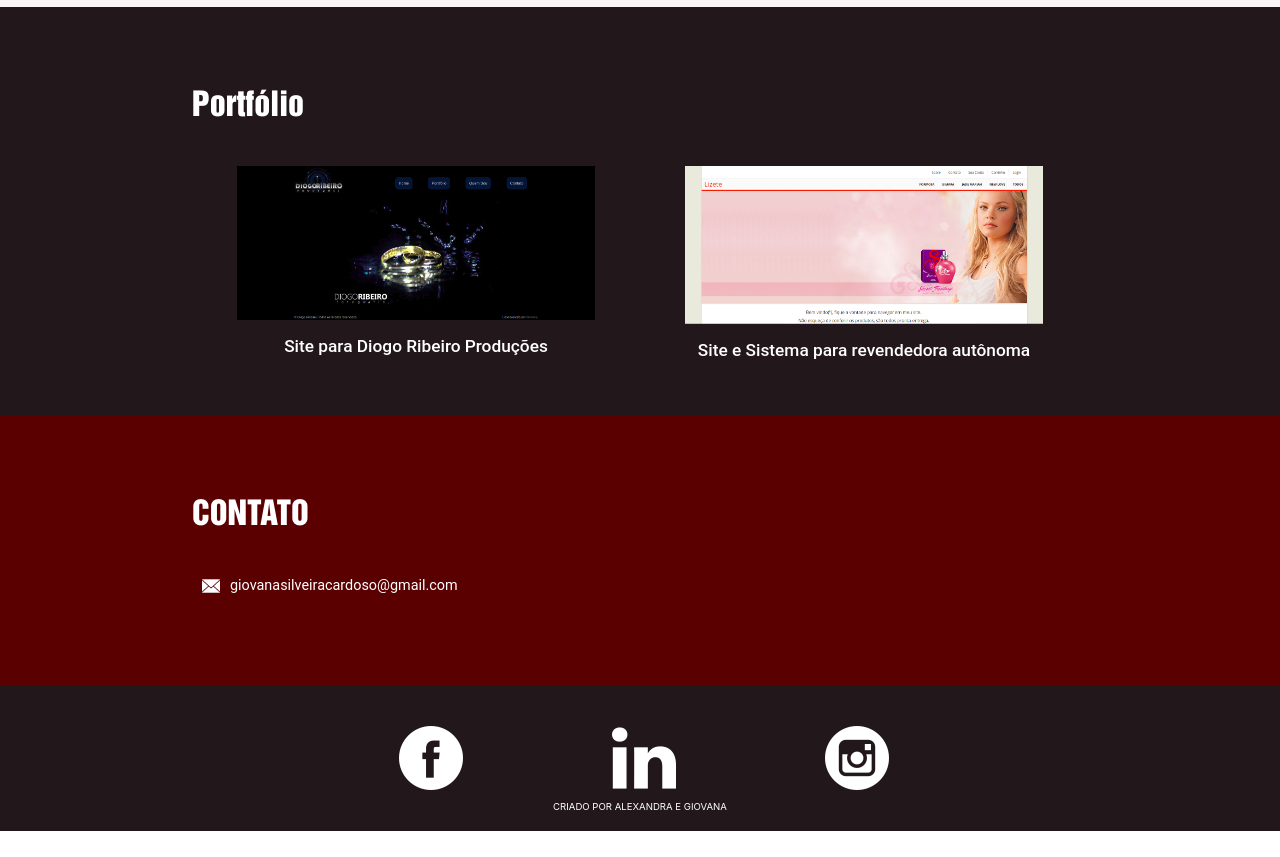
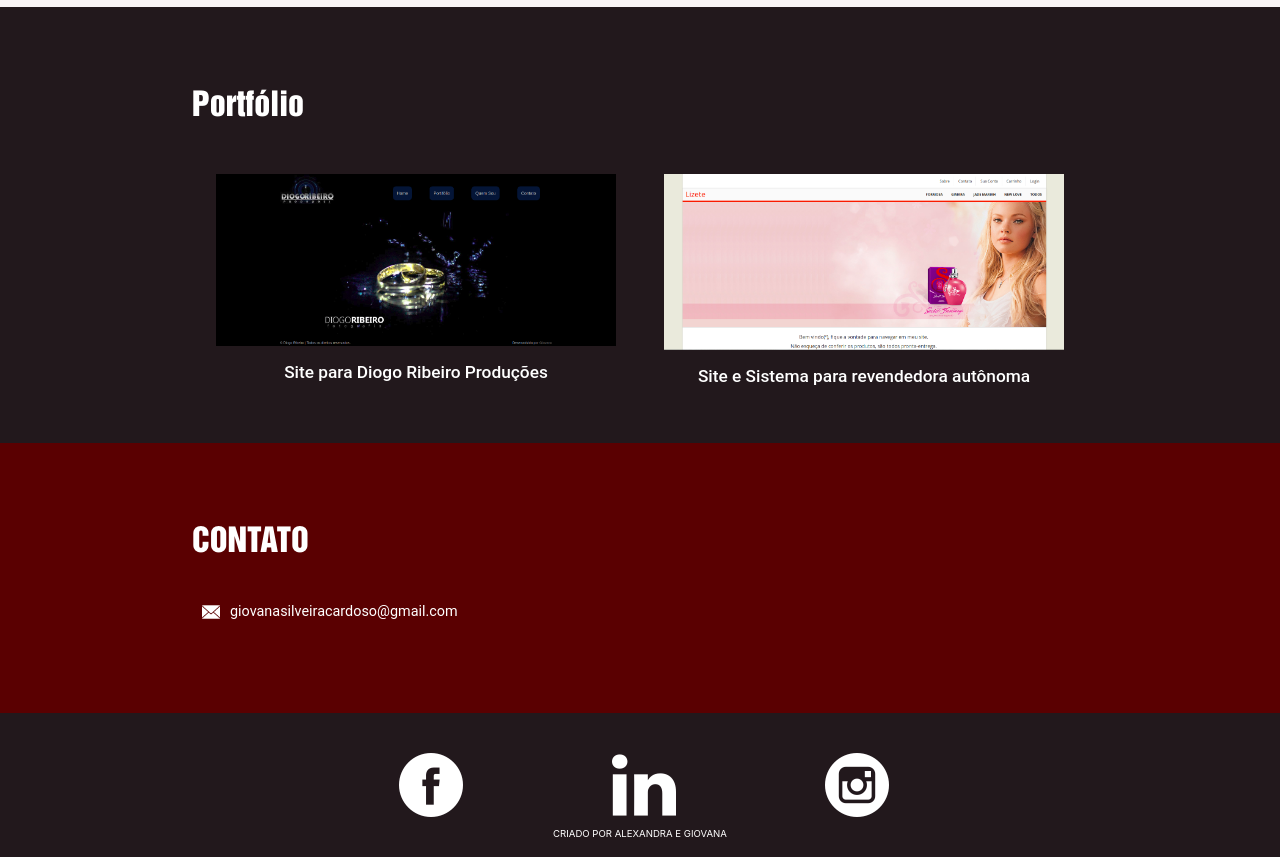
Before and after one commit to giovanasilveiracardoso/my-site, an Angular app: page / in a window 1280 px wide. Shown: the part 3000-3857 px from the top of the page. Before the commit the page ends 3831 px from the top, so only its background shows below. Built offline with nearby package versions, Linux system fonts and the light colour scheme.

Commit message:
Correção de alinhamento para telas pequenas

```diff
--- a/src/app/portfolio/portfolio.component.scss
+++ b/src/app/portfolio/portfolio.component.scss
@@ -7,6 +7,7 @@
         width: 70%;
         h2 {
             color: #ffffff;
+            margin-bottom: 0;
         }
         outline: 0;
         img {
@@ -26,9 +27,11 @@
             padding: 0;
             display: flex;
             justify-content: space-around;
+            flex-wrap: wrap;
 
             li {
-                width: 40%;
+                width: 50vh;
+                padding-top: 6vh;
             }
         }
     }
```
